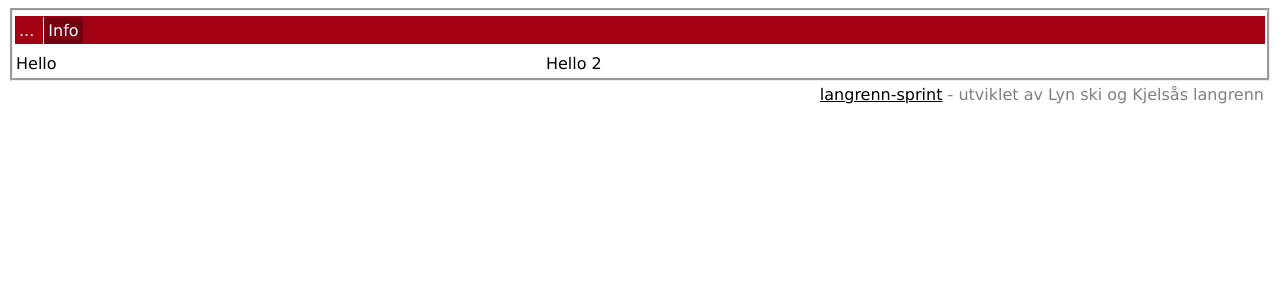
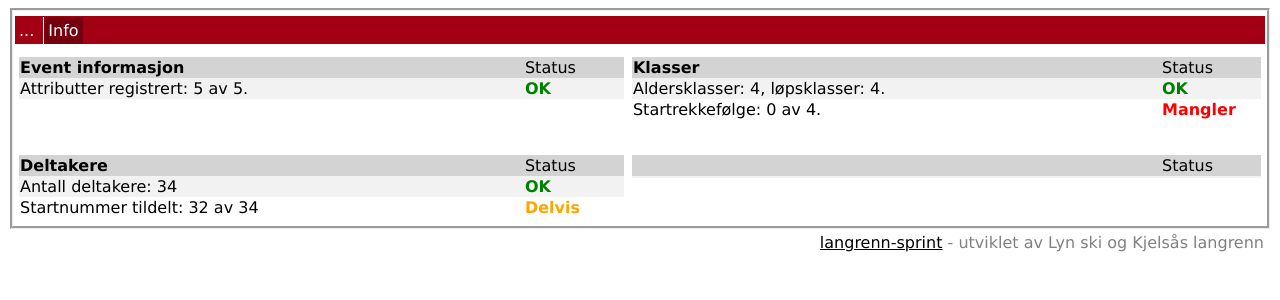
Before and after one commit to langrenn-sprint/event-service-gui, a Python web app: template src/event_service_gui/templates/dashboard.html in a window 1280 px wide. Shown: the top 300 px of the page. Run offline with Jinja, Linux system fonts and the light colour scheme; the template is opened without the code that fills it, so the values that code supplies are empty.

Commit message:
Draft update #11

```diff
--- a/src/event_service_gui/templates/dashboard.html
+++ b/src/event_service_gui/templates/dashboard.html
@@ -14,10 +14,59 @@
 {% endblock %}
 {% block content %}
   <div id=spacer></div>
-  <table>
+  <table cellpadding=4>
     <tr>
-      <td>Hello</td>
-      <td>Hello 2</td>
+      <td valign=top>
+        <table>
+          <tr id=subheader id=black>
+            <td id=black>Event informasjon</td><td width=100>Status</td>
+          </tr>
+          <tr>
+            <td>Attributter registrert: 5 av 5.</td><td id=green>OK</td>
+          </tr>
+        </table>
+      </td>
+      <td valign=top>
+        <table>
+          <tr id=subheader>
+            <td id=black>Klasser</td><td width=100>Status</td>
+          </tr>
+          <tr>
+            <td>Aldersklasser: 4, løpsklasser: 4.</td><td id=green>OK</td>
+          </tr>
+          <tr>
+            <td>Startrekkefølge: 0 av 4.</td><td id=red>Mangler</td>
+          </tr>
+        </table>
+      </td>
+    </tr>
+    <tr id=tablespacer>
+      <td>&nbsp;</td>
+    </tr>
+    <tr>
+      <td valign=top>
+        <table>
+          <tr id=subheader id=black>
+            <td id=black>Deltakere</td><td width=100>Status</td>
+          </tr>
+          <tr>
+            <td>Antall deltakere: 34</td><td id=green>OK</td>
+          </tr>
+          <tr>
+            <td>Startnummer tildelt: 32 av 34</td><td id=orange>Delvis</td>
+          </tr>
+        </table>
+      </td>
+      <td valign=top>
+        <table>
+          <tr id=subheader>
+            <td id=black></td><td width=100>Status</td>
+          </tr>
+          <tr>
+            <td></td><td></td>
+          </tr>
+        </table>
+      </td>
     </tr>
   </table>
 {% endblock %}
```
